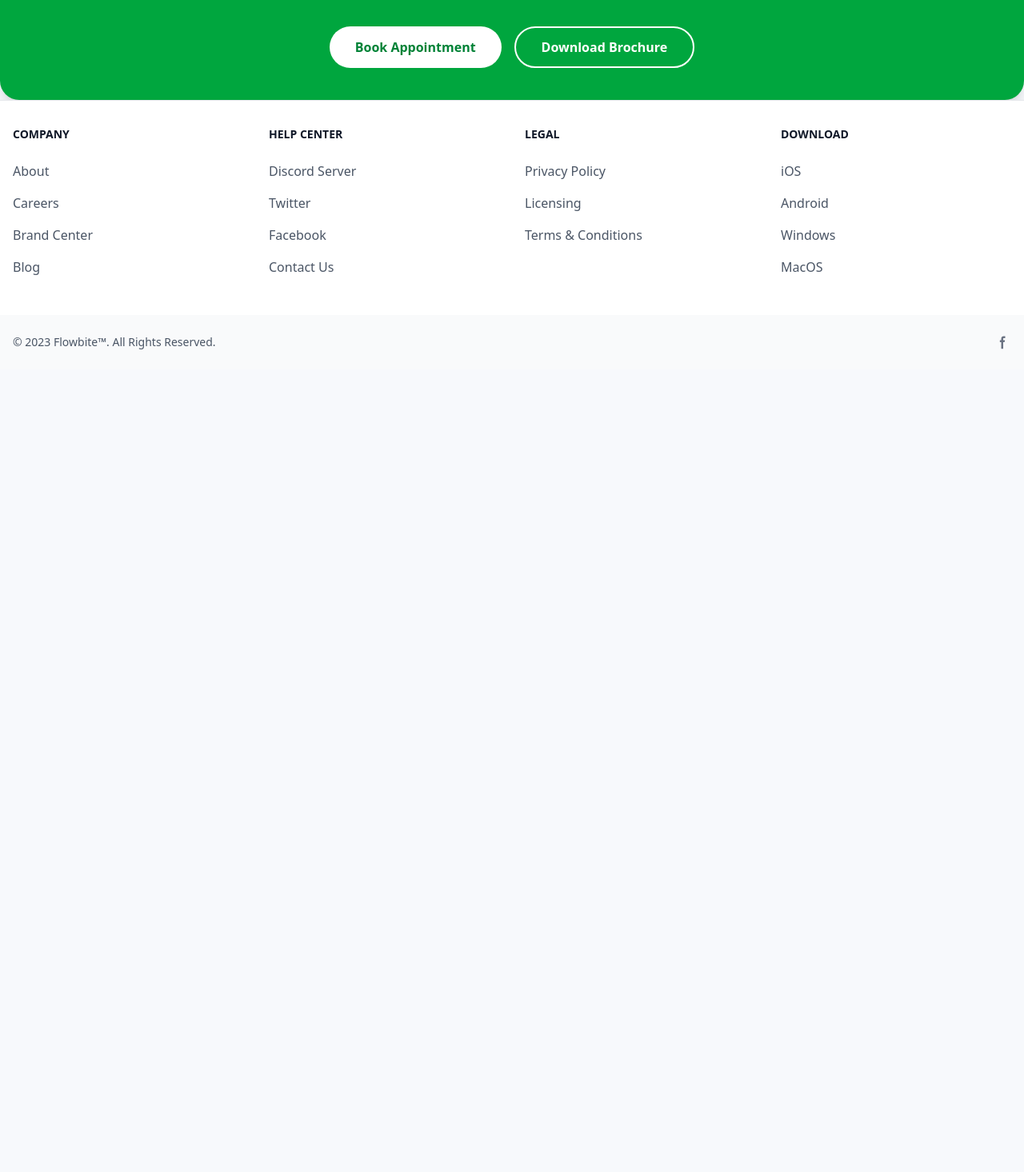
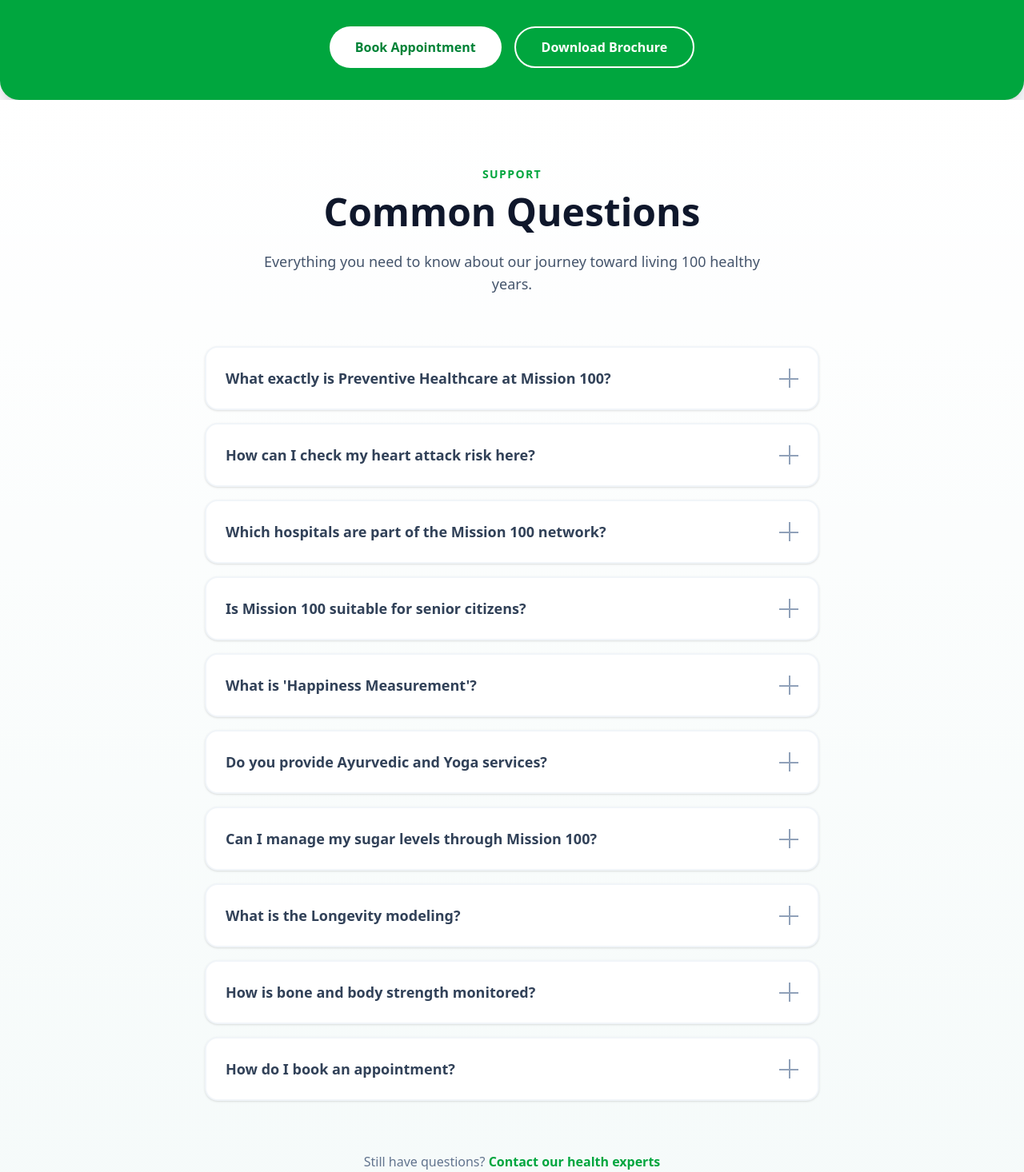
Before and after one commit to TheHemantPandey/mission100-hospital, a Next.js app: page / in a window 1280 px wide. Shown: the part 4424-5890 px from the top of the page at 80% size. Before the commit the page ends 4886 px from the top, so only its background shows below. Built offline with nearby package versions, Linux system fonts and the light colour scheme.

Commit message:
added FAQ

```diff
--- a/app/layout.js
+++ b/app/layout.js
@@ -7,6 +7,7 @@ import Heart from "@/components/Heart";
 import Stress from "@/components/Stress";
 import BoneTesting from "@/components/Bone-testing";
 import Brochure from "@/components/Brochure";
+import Faq from "@/components/Faq";
 
 const geistSans = Geist({
   variable: "--font-geist-sans",
@@ -40,6 +41,7 @@ export default function RootLayout({ children }) {
         <Stress />
         <BoneTesting />
         <Brochure />
+        <Faq />
         <Footer />
         </body>
     </html>
--- a/components/Faq.js
+++ b/components/Faq.js
@@ -1,4 +1,4 @@
-"use client"; // <--- Add this line at the very top!
+"use client";
 
 import React, { useState } from 'react';
 
@@ -12,89 +12,113 @@ const FAQ = () => {
   const faqs = [
     {
       question: "What exactly is Preventive Healthcare at Mission 100?",
-      answer: "Unlike traditional hospitals that treat you after you fall ill, Mission 100 focuses on keeping you healthy through early screening and lifestyle changes. [cite: 8, 10]"
+      answer: "Unlike traditional hospitals that treat you after you fall ill, Mission 100 focuses on keeping you healthy through early screening and lifestyle changes."
     },
     {
       question: "How can I check my heart attack risk here?",
-      answer: "We prioritize heart health through advanced ECG screenings to identify risks before they become emergencies. [cite: 23, 37, 39]"
+      answer: "We prioritize heart health through advanced ECG screenings to identify risks before they become emergencies."
     },
     {
       question: "Which hospitals are part of the Mission 100 network?",
-      answer: "We coordinate care with top-tier institutions including Max Hospital, Apollo, Fortis, Medanta, Antara, and Sir Ganga Ram Hospital. [cite: 42, 43, 44, 45, 47]"
+      answer: "We coordinate care with top-tier institutions including Max Hospital, Apollo, Fortis, Medanta, Antara, and Sir Ganga Ram Hospital."
     },
     {
       question: "Is Mission 100 suitable for senior citizens?",
-      answer: "Yes, our main focus is on Adults and the Elderly, specializing in age-related care and mobility support. [cite: 17, 18, 22]"
+      answer: "Yes, our main focus is on Adults and the Elderly, specializing in age-related care and mobility support."
     },
     {
       question: "What is 'Happiness Measurement'?",
-      answer: "We believe health is mental as well as physical, providing tools to assess stress levels and emotional well-being. [cite: 23, 28, 35, 36]"
+      answer: "We believe health is mental as well as physical, providing tools to assess stress levels and emotional well-being."
     },
     {
       question: "Do you provide Ayurvedic and Yoga services?",
-      answer: "Yes, we bridge the gap between modern medicine and traditional wellness practices like Yoga and Ayurveda. [cite: 11, 13, 14]"
+      answer: "Yes, we bridge the gap between modern medicine and traditional wellness practices like Yoga and Ayurveda."
     },
     {
-      question: "Can I manage my sugar levels and deficiencies through Mission 100?",
-      answer: "Our team monitors blood sugar levels and identifies specific body deficiencies to create a personalized metabolic balance plan. [cite: 24, 34]"
+      question: "Can I manage my sugar levels through Mission 100?",
+      answer: "Our team monitors blood sugar levels and identifies specific body deficiencies to create a personalized metabolic balance plan."
     },
     {
-      question: "What is the 'Death Prediction' or Longevity modeling?",
-      answer: "It is a data-driven risk assessment tool used to identify life-shortening risks so we can work to mitigate them. [cite: 31, 33]"
+      question: "What is the Longevity modeling?",
+      answer: "It is a data-driven risk assessment tool used to identify life-shortening risks so we can work to mitigate them."
     },
     {
       question: "How is bone and body strength monitored?",
-      answer: "We use precise bone measurement diagnostics and body strength assessments to ensure your mobility remains high as you age. [cite: 27, 32]"
+      answer: "We use precise bone measurement diagnostics and body strength assessments to ensure your mobility remains high as you age."
     },
     {
-      question: "How do I book an appointment or get the brochure?",
-      answer: "You can use the 'Book Appointment' button on our homepage or click 'Download Brochure' to get a detailed PDF of our services. [cite: 60, 61, 62, 63]"
+      question: "How do I book an appointment?",
+      answer: "You can use the 'Book Appointment' button on our homepage or click 'Download Brochure' to get a detailed PDF of our services."
     }
   ];
 
   return (
-    <section className="bg-white py-12 px-4 sm:px-6 lg:px-8">
-      <div className="max-w-4xl mx-auto">
-        <div className="text-center mb-12">
-          <h2 className="text-3xl md:text-4xl font-extrabold text-gray-900 mb-4">
-            Frequently Asked Questions
+    <section className="bg-gradient-to-b from-white to-green-50/30 py-20 px-4 sm:px-6 lg:px-8">
+      <div className="max-w-3xl mx-auto">
+        {/* Header Section */}
+        <div className="text-center mb-16">
+          <span className="text-green-600 font-bold tracking-widest uppercase text-sm">Support</span>
+          <h2 className="text-4xl md:text-5xl font-black text-slate-900 mt-3 mb-6">
+            Common Questions
           </h2>
-          <p className="text-lg text-green-600 font-medium">
-            "Live 100 Years" [cite: 55]
+          <p className="text-lg text-slate-600 max-w-2xl mx-auto">
+            Everything you need to know about our journey toward living 100 healthy years.
           </p>
         </div>
 
-        <div className="bg-white border border-gray-200 rounded-xl overflow-hidden shadow-sm">
-          {faqs.map((faq, index) => (
-            <div key={index} className="border-b border-gray-200 last:border-none">
+        {/* Accordion Container */}
+        <div className="space-y-4">
+          {faqs.map((faq, index) => {
+            const isOpen = openIndex === index;
+            return (
+              <div
+                key={index}
+                className={`group transition-all duration-300 border-2 rounded-2xl overflow-hidden ${
+                  isOpen
+                    ? 'border-green-500 bg-white shadow-xl shadow-green-100/50'
+                    : 'border-slate-100 bg-white hover:border-green-200 shadow-sm'
+                }`}
+              >
                 <button
                   type="button"
-                className="flex items-center justify-between w-full p-5 text-left font-semibold text-gray-700 hover:bg-green-50 transition-all duration-200"
+                  className="flex items-center justify-between w-full p-6 text-left transition-all duration-200"
                   onClick={() => toggleAccordion(index)}
                 >
-                <span className={openIndex === index ? "text-green-700" : ""}>
+                  <span className={`text-lg font-bold pr-8 transition-colors ${
+                    isOpen ? 'text-green-700' : 'text-slate-700 group-hover:text-green-600'
+                  }`}>
                     {faq.question}
                   </span>
-                <svg
-                  className={`w-4 h-4 shrink-0 transition-transform duration-300 ${openIndex === index ? 'rotate-180' : ''}`}
-                  fill="none"
-                  viewBox="0 0 10 6"
-                >
-                  <path stroke="currentColor" strokeLinecap="round" strokeLinejoin="round" strokeWidth="2" d="M9 5 5 1 1 5" />
-                </svg>
+
+                  {/* Custom Animated Plus/Minus Icon */}
+                  <div className={`relative flex-shrink-0 w-6 h-6 transition-transform duration-500 ${isOpen ? 'rotate-180' : ''}`}>
+                    <div className={`absolute top-1/2 left-0 w-full h-0.5 bg-current transition-all ${isOpen ? 'text-green-500' : 'text-slate-400'}`}></div>
+                    <div className={`absolute top-0 left-1/2 w-0.5 h-full bg-current transition-all ${isOpen ? 'rotate-90 opacity-0' : 'text-slate-400'}`}></div>
+                  </div>
                 </button>
 
                 <div
-                className={`transition-all duration-300 ease-in-out overflow-hidden ${
-                  openIndex === index ? 'max-h-96 opacity-100' : 'max-h-0 opacity-0'
+                  className={`transition-all duration-500 ease-in-out ${
+                    isOpen ? 'max-h-96 opacity-100' : 'max-h-0 opacity-0'
                   }`}
                 >
-                <div className="p-5 text-gray-600 bg-white border-t border-gray-100 leading-relaxed">
-                  {faq.answer}
+                  <div className="px-6 pb-6 text-slate-600 text-base leading-relaxed border-t border-slate-50 pt-4">
+                    <p>{faq.answer}</p>
+                    <div className="mt-4 flex gap-2">
+                       <span className="inline-block w-8 h-1 rounded-full bg-green-500/20"></span>
                     </div>
                   </div>
                 </div>
-          ))}
+              </div>
+            );
+          })}
+        </div>
+
+        {/* Bottom CTA */}
+        <div className="mt-16 text-center">
+          <p className="text-slate-500">
+            Still have questions? <a href="#" className="text-green-600 font-bold hover:underline">Contact our health experts</a>
+          </p>
         </div>
       </div>
     </section>
```
Lines whose indentation alone changed are shown as unchanged.
